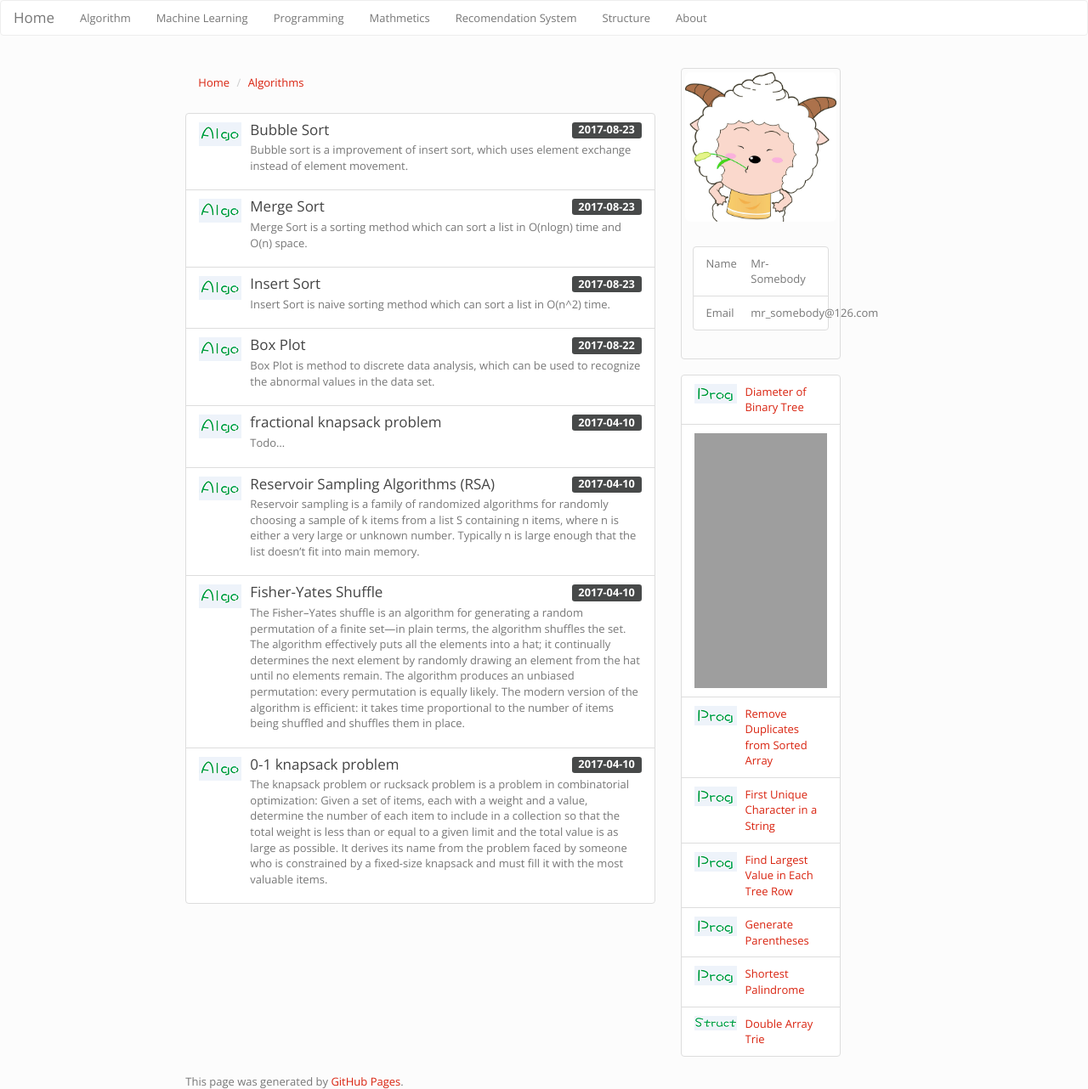
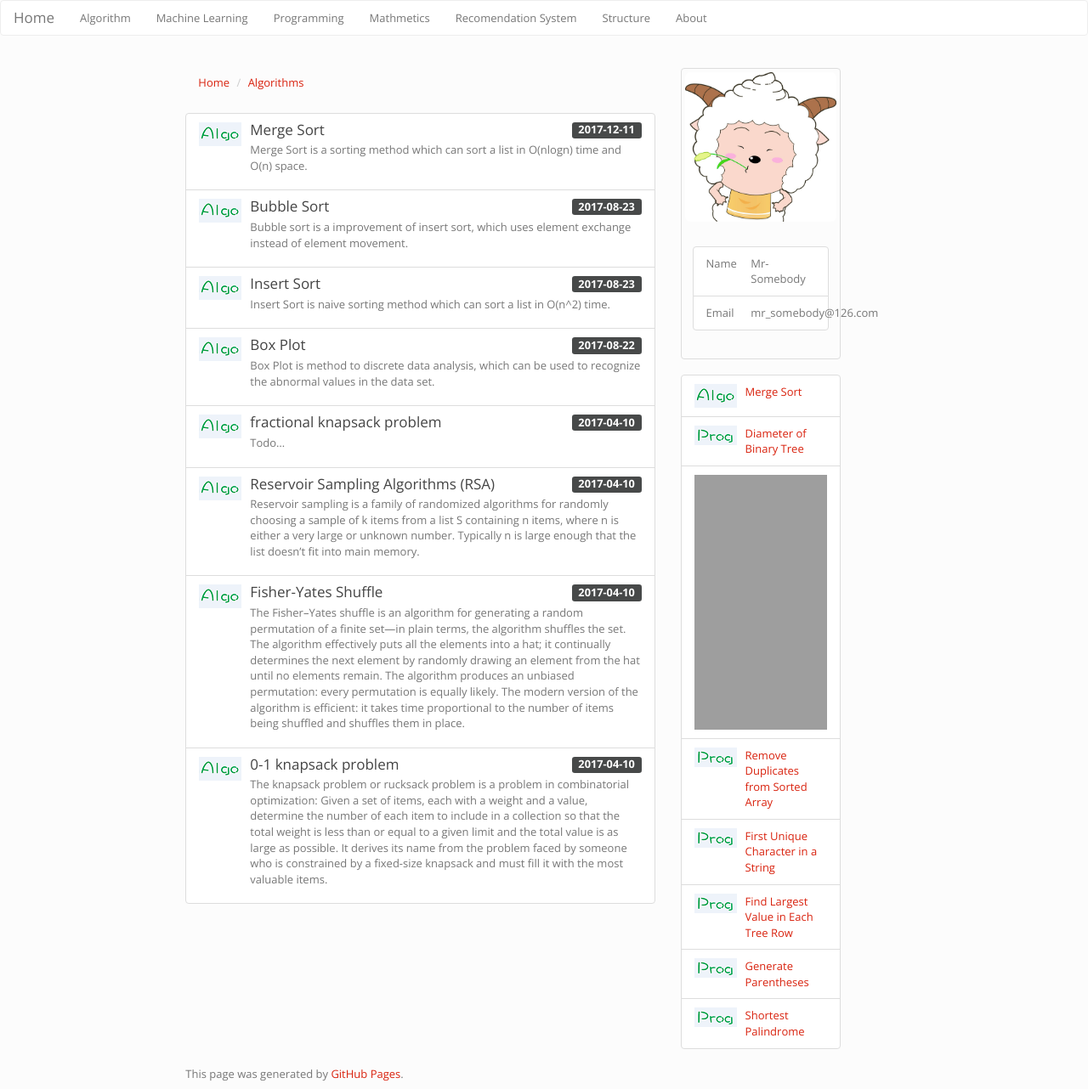
Before and after one commit to Mr-Somebody/notes, a Jekyll site: the page built from algo.html, in a window 1280 px wide. Shown: the whole page at 85% size. Built offline with Jekyll 4.4.1, drawn with Linux system fonts in a browser that asks for light colours; nearby versions of some CDN libraries; the repository's description, which GitHub fills in, is left out.

Commit message:
fix post time bug

```diff
--- a/_posts/algo/2017-12-11-Merg Sort.md
+++ b/_posts/algo/2017-12-11-Merg Sort.md
@@ -4,7 +4,7 @@ category: Algorithms
 comments: true
 excerpt_separator: <!--more-->
 layout: post
-date: 2017-08-23 10:13:00
+date: 2017-12-11 16:48:00
 tags: [merge, sort, c++]
 ---
 Merge Sort is a sorting method which can sort a list in O(nlogn) time and O(n) space.
```
